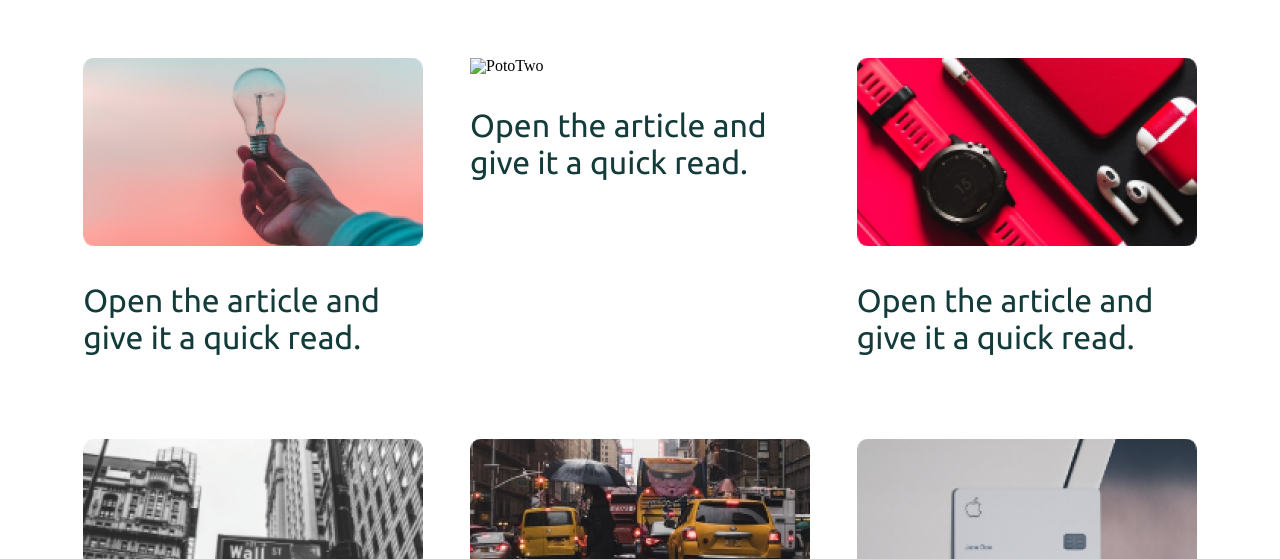
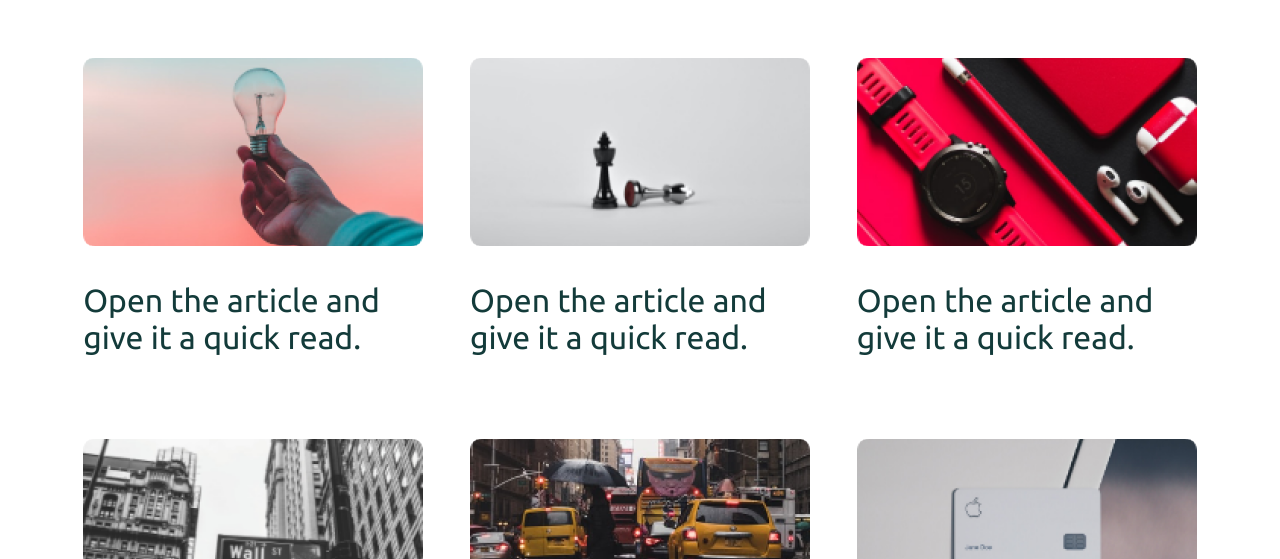
Before and after one commit to TsiKaRa69/Davaleba-6, a plain HTML site: page index.html in a window 1280 px wide. Shown: the part 241-800 px from the top of the page. Drawn offline with Linux system fonts and the light colour scheme; the site is published under a folder, as on GitHub Pages, so addresses that start at the root find nothing.

Commit message:
Update index.html

```diff
--- a/index.html
+++ b/index.html
@@ -43,7 +43,7 @@
         </div>
         <div class="card_2">
           <figure>
-            <img src="/img/poto2.png" alt="PotoTwo">
+            <img src="img/poto2.png" alt="PotoTwo">
             <figcaption>
               Open the article and give it a quick read.
             </figcaption>
```
